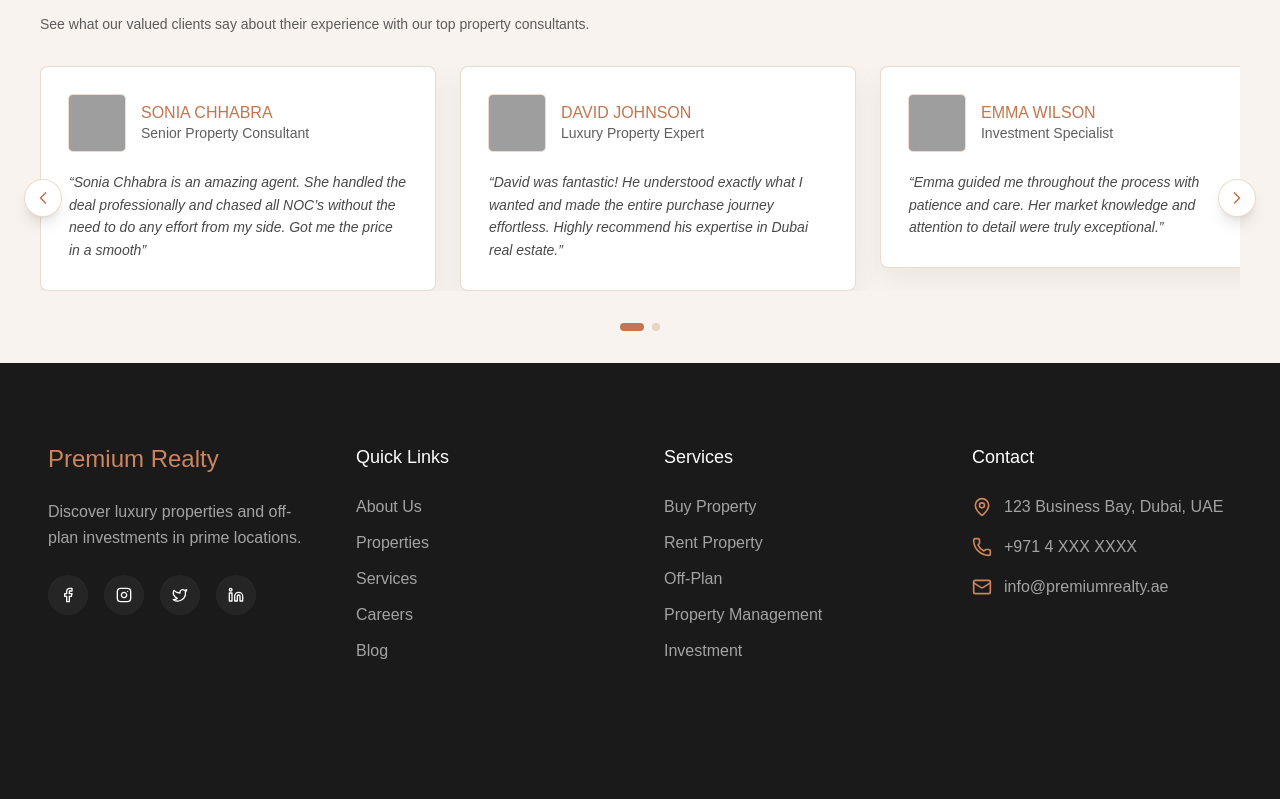
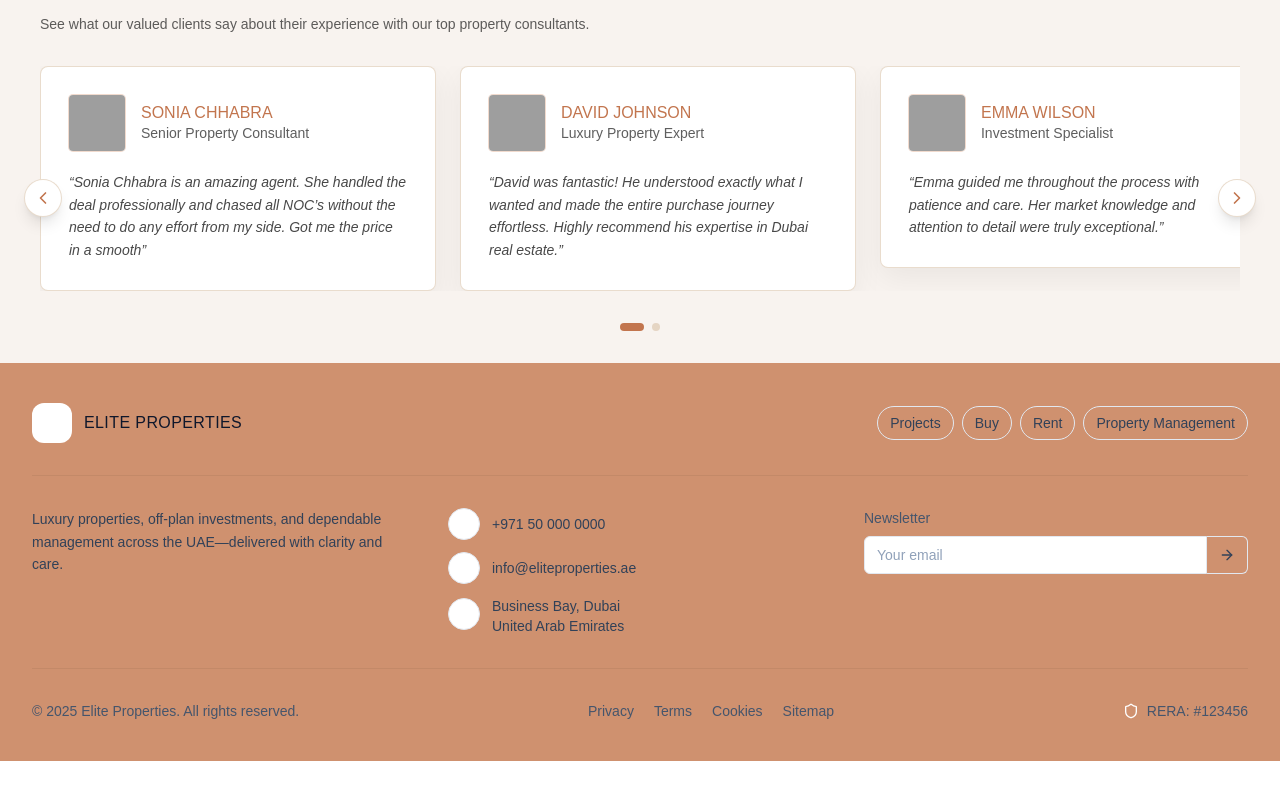
Before and after one commit to idrees-office/Evernestre_NextJs, a Next.js app: page / in a window 1280 px wide. Shown: the part 4525-5324 px from the top of the page. After the commit the page ends 5286 px from the top, so only its background shows below. Built offline with nearby package versions, Linux system fonts and the light colour scheme; grey boxes are pictures that could not be loaded.

Commit message:
update codes

```diff
--- a/src/app/includes/footer.tsx
+++ b/src/app/includes/footer.tsx
@@ -1,81 +1,148 @@
-'use client';
+"use client";
 
-import React, { useState, useEffect, useRef } from 'react';
-import styles from '../styles/header.module.css';
-import { Facebook, Instagram, Linkedin, Mail, MapPin, Phone, Twitter } from 'lucide-react';
+import React from "react";
+import {
+  Phone,
+  Mail,
+  MapPin,
+  Building,
+  Shield,
+  ArrowRight,
+} from "lucide-react";
 
 export default function Footer() {
-    return(
-         <footer className="bg-[#1a1a1a] text-white py-16 md:py-20">
-        <div className="container mx-auto px-6 md:px-12">
-          <div className="grid grid-cols-1 md:grid-cols-2 lg:grid-cols-4 gap-12 mb-16">
-            <div>
-              <h3 className="text-2xl font-light mb-6 text-[#d0845b]">Premium Realty</h3>
-              <p className="text-white/60 font-light leading-relaxed mb-6">
-                Discover luxury properties and off-plan investments in prime locations.
+  // tweak these two to match your brand vibe
+  const accent = "#fff"; // Evernest-ish deep chestnut
+  const bg = "#cf916fff";      // warm neutral (not white, not dark)
+
+  const links = [
+    { label: "Projects", href: "#" },
+    { label: "Buy", href: "#" },
+    { label: "Rent", href: "#" },
+    { label: "Property Management", href: "#" },
+  ];
+
+  return (
+    <footer className="font-normal text-slate-700" style={{ backgroundColor: bg }}>
+      <div className="container mx-auto max-w-7xl px-6 md:px-8 py-10">
+        {/* Top: Brand + short blurb */}
+        <div className="flex flex-col gap-4 sm:flex-row sm:items-center sm:justify-between">
+          <div className="flex items-center gap-3">
+            <div
+              className="w-10 h-10 rounded-xl flex items-center justify-center"
+              style={{ backgroundColor: accent }}
+              aria-hidden
+            >
+              <Building className="h-6 w-6 text-white" />
+            </div>
+            <span className="text-base tracking-wide text-slate-900">
+              ELITE PROPERTIES
+            </span>
+          </div>
+
+          {/* Compact nav pills */}
+          <nav className="flex flex-wrap gap-2">
+            {links.map((l) => (
+              <a
+                key={l.label}
+                href={l.href}
+                className="px-3 py-1.5 text-sm rounded-full border border-slate-200 hover:bg-white/60 hover:border-slate-300 transition"
+              >
+                {l.label}
+              </a>
+            ))}
+          </nav>
+        </div>
+
+        {/* Divider */}
+        <div className="h-px my-8" style={{ background: "rgba(0,0,0,0.06)" }} />
+
+        {/* Middle: compact 3-col layout */}
+        <div className="grid grid-cols-1 md:grid-cols-3 gap-8">
+          {/* About (short) */}
+          <p className="text-sm leading-relaxed">
+            Luxury properties, off-plan investments, and dependable management
+            across the UAE—delivered with clarity and care.
           </p>
-              <div className="flex gap-4">
-                <a href="#" className="w-10 h-10 rounded-full bg-white/5 hover:bg-[#d0845b] flex items-center justify-center transition-all duration-300 hover:scale-110">
-                  <Facebook className="h-4 w-4" />
+
+          {/* Contact (very concise) */}
+          <div className="space-y-3 text-sm">
+            <div className="flex items-center gap-3">
+              <span className="inline-flex items-center justify-center w-8 h-8 rounded-full bg-white border border-slate-200">
+                <Phone className="h-4 w-4" style={{ color: accent }} />
+              </span>
+              <a href="tel:+971500000000" className="hover:underline">
+                +971 50 000 0000
               </a>
-                <a href="#" className="w-10 h-10 rounded-full bg-white/5 hover:bg-[#d0845b] flex items-center justify-center transition-all duration-300 hover:scale-110">
-                  <Instagram className="h-4 w-4" />
+            </div>
+            <div className="flex items-center gap-3">
+              <span className="inline-flex items-center justify-center w-8 h-8 rounded-full bg-white border border-slate-200">
+                <Mail className="h-4 w-4" style={{ color: accent }} />
+              </span>
+              <a href="mailto:info@eliteproperties.ae" className="hover:underline">
+                info@eliteproperties.ae
               </a>
-                <a href="#" className="w-10 h-10 rounded-full bg-white/5 hover:bg-[#d0845b] flex items-center justify-center transition-all duration-300 hover:scale-110">
-                  <Twitter className="h-4 w-4" />
-                </a>
-                <a href="#" className="w-10 h-10 rounded-full bg-white/5 hover:bg-[#d0845b] flex items-center justify-center transition-all duration-300 hover:scale-110">
-                  <Linkedin className="h-4 w-4" />
-                </a>
+            </div>
+            <div className="flex items-start gap-3">
+              <span className="inline-flex items-center justify-center w-8 h-8 rounded-full bg-white border border-slate-200 mt-0.5">
+                <MapPin className="h-4 w-4" style={{ color: accent }} />
+              </span>
+              <span>
+                Business Bay, Dubai <br /> United Arab Emirates
+              </span>
             </div>
           </div>
 
-            <div>
-              <h4 className="text-lg font-light mb-6 text-white">Quick Links</h4>
-              <ul className="space-y-3">
-                {['About Us', 'Properties', 'Services', 'Careers', 'Blog'].map((link) => (
-                  <li key={link}>
-                    <a href="#" className="text-white/60 hover:text-[#d0845b] transition-colors duration-300 font-light">
-                      {link}
-                    </a>
-                  </li>
-                ))}
-              </ul>
+          {/* Newsletter (ultra minimal) */}
+          <form
+            className="text-sm"
+            onSubmit={(e) => {
+              e.preventDefault();
+              // handle submit here
+            }}
+          >
+            <label htmlFor="newsletter" className="block mb-2 text-slate-600">
+              Newsletter
+            </label>
+            <div className="flex">
+              <input
+                id="newsletter"
+                type="email"
+                placeholder="Your email"
+                className="flex-1 px-3 py-2 rounded-l-md border border-slate-200 bg-white text-slate-800 placeholder-slate-400 focus:outline-none focus:ring-2 focus:ring-[rgba(145,76,57,0.18)]"
+              />
+              <button
+                aria-label="Subscribe"
+                className="px-3 py-2 rounded-r-md border border-l-0 border-slate-200 hover:bg-white transition"
+              >
+                <ArrowRight className="h-4 w-4" />
+              </button>
+            </div>
+          </form>
         </div>
 
-            <div>
-              <h4 className="text-lg font-light mb-6 text-white">Services</h4>
-              <ul className="space-y-3">
-                {['Buy Property', 'Rent Property', 'Off-Plan', 'Property Management', 'Investment'].map((service) => (
-                  <li key={service}>
-                    <a href="#" className="text-white/60 hover:text-[#d0845b] transition-colors duration-300 font-light">
-                      {service}
-                    </a>
-                  </li>
-                ))}
-              </ul>
+        {/* Divider */}
+        <div className="h-px my-8" style={{ background: "rgba(0,0,0,0.06)" }} />
+
+        {/* Bottom bar */}
+        <div className="flex flex-col gap-4 md:flex-row md:items-center md:justify-between">
+          <div className="text-sm text-slate-600">
+            © {new Date().getFullYear()} Elite Properties. All rights reserved.
           </div>
 
-            <div>
-              <h4 className="text-lg font-light mb-6 text-white">Contact</h4>
-              <ul className="space-y-4">
-                <li className="flex items-start gap-3 text-white/60 font-light">
-                  <MapPin className="h-5 w-5 mt-0.5 text-[#d0845b] flex-shrink-0" />
-                  <span>123 Business Bay, Dubai, UAE</span>
-                </li>
-                <li className="flex items-center gap-3 text-white/60 font-light">
-                  <Phone className="h-5 w-5 text-[#d0845b] flex-shrink-0" />
-                  <span>+971 4 XXX XXXX</span>
-                </li>
-                <li className="flex items-center gap-3 text-white/60 font-light">
-                  <Mail className="h-5 w-5 text-[#d0845b] flex-shrink-0" />
-                  <span>info@premiumrealty.ae</span>
-                </li>
-              </ul>
+          <div className="flex flex-wrap gap-5 text-sm text-slate-600">
+            <a href="#" className="hover:underline">Privacy</a>
+            <a href="#" className="hover:underline">Terms</a>
+            <a href="#" className="hover:underline">Cookies</a>
+            <a href="#" className="hover:underline">Sitemap</a>
+          </div>
+
+          <div className="flex items-center gap-2 text-sm text-slate-600">
+            <Shield className="h-4 w-4" style={{ color: accent }} />
+            <span>RERA: #123456</span>
           </div>
         </div>
       </div>
     </footer>
-
-    )
+  );
 }
```
Lines whose indentation alone changed are shown as unchanged.
